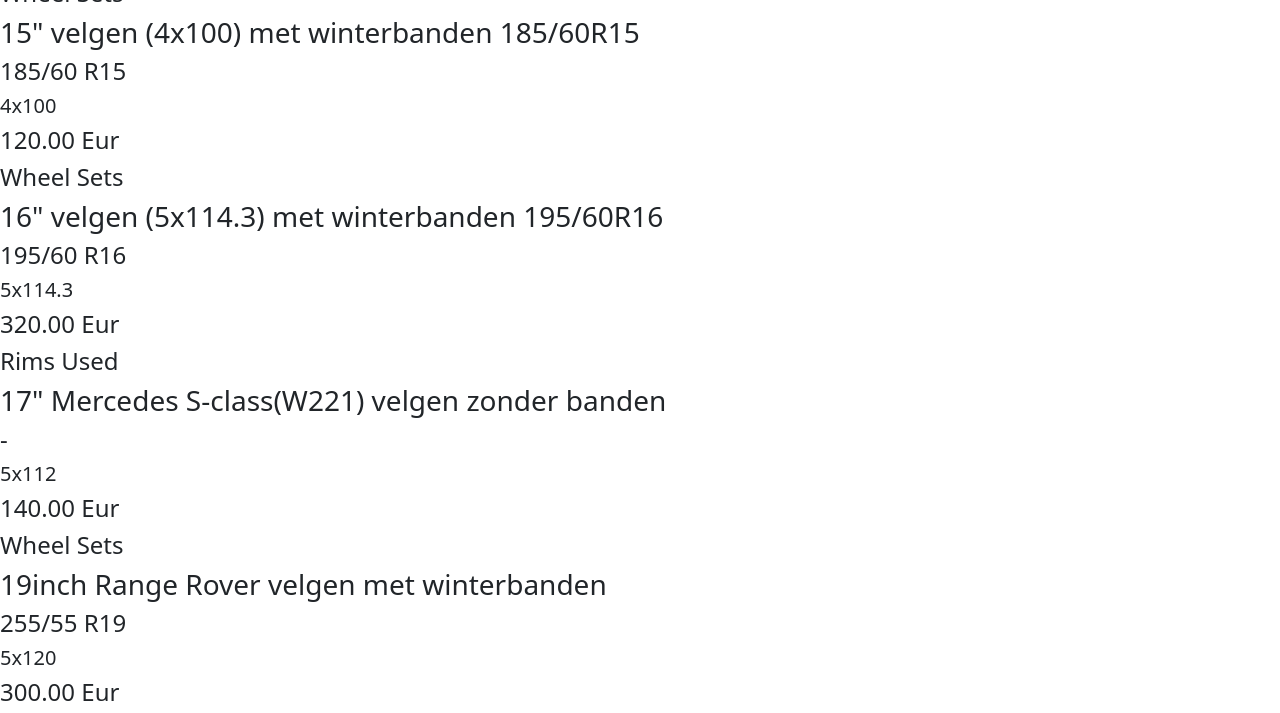
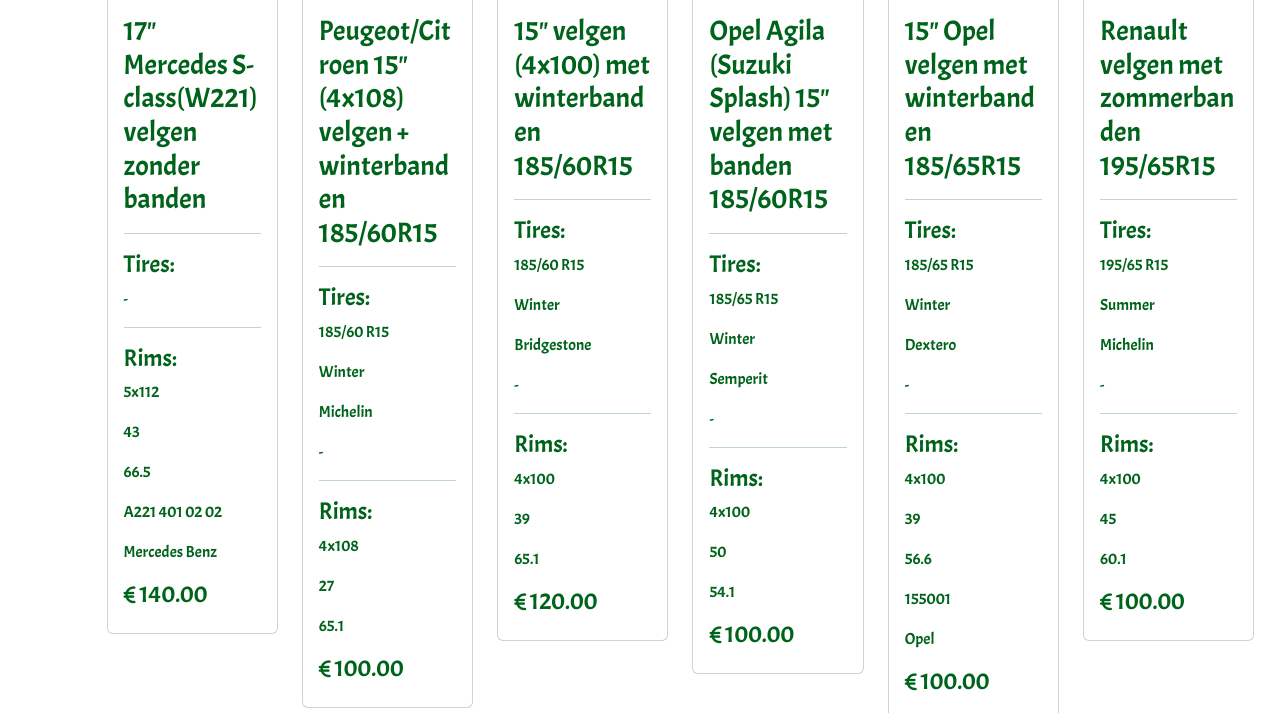
Before and after one commit to MarisKX/Tires, a Django app: page / in a window 1280 px wide. Shown: the part 205-918 px from the top of the page. Run offline with Django 4.2, Linux system fonts and the light colour scheme; a user stored in the database is signed in; data comes from the database, SQL or seed files in the repository; both versions use the stored data as it was after the commit; some libraries are stand-ins or nearby versions.

Commit message:
Created home page with template for ptoducts (temporary)

```diff
--- a/home/templates/home/index.html
+++ b/home/templates/home/index.html
@@ -3,25 +3,51 @@
 
 {% block content %}
 
-    {% for product in products %}
-        <h4>{{ product.category.display_name }}</h4>
-        <h3>{{ product.name }}</h3>
-        <h4>{{ product.full_size_display }}</h4>
-        <h5>{{ product.bolt_pattern }}</h5>
-        <h4>{{ product.price }} Eur</h4>
-    {% endfor %}
+    <main class="main-container">
         <div class="row">
             <div class="col-md-1 d-sm-none d-md-block">
+                <i class="fa-duotone fa-arrow-right-from-line left-menu-icon"></i>
             </div>
             <div class="col-12 col-md-11">
-            <div class="row row-cols-1 row-cols-md-2 row-cols-lg-3 g-4">
+
+                <i class="fa-solid fa-grid-2 display-menu-icon"></i>
+                <i class="fa-solid fa-list display-menu-icon"></i>
+
+                <div class="row row-cols-1 row-cols-md-2 row-cols-lg-4 row-cols-xl-6 g-4">
                     {% for product in products %}
                     <div class="col">
                         <div class="card">
-                    <img src="{{ product.image }}" class="card-img-top" alt="...">
+                            <img src="{{ product.image.url }}" class="card-img-top" alt="...">
                             <div class="card-body">
-                    <h5 class="card-title">Card title</h5>
-                    <p class="card-text">This is a longer card with supporting text below as a natural lead-in to additional content. This content is a little bit longer.</p>
+                                <h3 class="card-title">{{ product.name }}</h3>
+                                <hr>
+                                <h4>Tires:</h4>
+                                {% if product.tires %}
+                                    <p class="card-text">{{ product.full_size_display }}</p>
+                                    <p class="card-text">{{ product.get_season_display }}</p>
+                                    <p class="card-text">{{ product.manufacturer.display_name }}</p>
+                                    {% if product.dot != 0 %}
+                                        <p class="card-text">{{ product.dot }}</p>
+                                    {% else %}
+                                        <p class="card-text">-</p>
+                                    {% endif %}
+                                {% else %}
+                                    <p class="card-text">-</p>
+                                {% endif %}
+                                <hr>
+                                <h4>Rims:</h4>
+                                {% if product.rims %}
+                                    <p class="card-text">{{ product.bolt_pattern }}</p>
+                                    <p class="card-text">{{ product.offset }}</p>
+                                    <p class="card-text">{{ product.centre_bore }}</p>
+                                    {% if product.oe_rims %}
+                                        <p class="card-text">{{ product.oe_number }}</p>
+                                        <p class="card-text">{{ product.rim_manufacturer.display_name }}</p>
+                                    {% endif %}
+                                {% else %}
+                                    <p class="card-text">-</p>
+                                {% endif %}
+                                <h4><i class="fa-solid fa-euro-sign"></i> {{ product.price }}</h4>
                             </div>
                         </div>
                     </div>
@@ -29,5 +55,6 @@
                 </div>
             </div>
         </div>
+    </main>
 
 {% endblock %}
--- a/home/views.py
+++ b/home/views.py
@@ -8,9 +8,17 @@
 def index(request):
     """ A view to return the index page """
 
-    products = Product.objects.all()
+    products = Product.objects.all().order_by(
+        'diameter',
+        'width',
+        'height',
+        'rim_diameter',
+        'price'
+        )
+    categories = Category.objects.all()
 
     context = {
-        'products': products
+        'products': products,
+        'categories': categories
     }
     return render(request, 'home/index.html', context)
--- a/products/models.py
+++ b/products/models.py
@@ -114,17 +114,17 @@
 
     rims = models.BooleanField(default=True)
 
-    rim_diameter = models.IntegerField(default='00', validators=[MaxValueValidator(26),MinValueValidator(12)])
-    rim_width = models.CharField(max_length=4, default='0.0J')
+    rim_diameter = models.IntegerField(default='00', validators=[MaxValueValidator(26),MinValueValidator(12)], blank=True, null=True)
+    rim_width = models.CharField(max_length=4, default='0.0J', blank=True, null=True)
 
     oe_rims = models.BooleanField(default=False)
-    oe_number = models.CharField(max_length=50, blank=True)
+    oe_number = models.CharField(max_length=50, blank=True, null=True)
     rim_manufacturer = models.ForeignKey('Cars', null=True, blank=True, on_delete=models.SET_NULL)
 
-    stud_count = models.IntegerField(default='0', validators=[MaxValueValidator(6),MinValueValidator(3)])
-    bolt_circle = models.IntegerField(default='000', validators=[MaxValueValidator(250),MinValueValidator(98)])
+    stud_count = models.IntegerField(default='0', validators=[MaxValueValidator(6),MinValueValidator(3)], blank=True, null=True)
+    bolt_circle = models.CharField(max_length=5, default='0', blank=True, null=True)
     bolt_pattern = models.CharField(max_length=5)
-    offset = models.IntegerField(default='00', validators=[MaxValueValidator(65),MinValueValidator(-15)])
+    offset = models.IntegerField(default='00', validators=[MaxValueValidator(65),MinValueValidator(-15)], blank=True, null=True)
     centre_bore = models.DecimalField(max_digits=4, decimal_places=1, blank=True, null=True, default=0.0)
 
     purchase_price = models.DecimalField(max_digits=4, decimal_places=4, blank=True, null=True, default=0.00)
@@ -158,7 +158,7 @@
         else:
             self.full_size = '-'
             self.full_size_display = '-'
-        self.bolt_pattern = str(self.stud_count) + 'x' + str(self.bolt_circle)
+        self.bolt_pattern = str(self.stud_count) + 'x' + self.bolt_circle
         super().save(*args, **kwargs)
 
 
--- a/static/css/base.css
+++ b/static/css/base.css
@@ -0,0 +1,45 @@
+@import url('https://fonts.googleapis.com/css2?family=Acme&display=swap');
+
+html {
+    height: 100%;
+}
+
+body {
+    height: calc(100vh - 164px);
+    color: rgb(0, 99, 27);
+    font-family: 'Acme', sans-serif;
+
+}
+
+.main-container {
+    width: 98%;
+    margin-right: 2%;
+    margin-top: 60px;
+}
+
+.left-menu-icon {
+    font-size: 4rem;
+    margin-top: 50%;
+    margin-left: 15%;
+}
+
+.top-menu-container {
+    height: 60px;
+}
+
+.card-img-top {
+    aspect-ratio: 16/9;
+    width: 100%;
+
+    object-fit: cover;
+    object-position: left;
+}
+
+.display-menu-icon {
+    font-size: 2rem;
+    padding: 0.5rem;
+}
+
+.fa-euro-sign {
+    font-size: 1.2rem;
+}
--- a/templates/base.html
+++ b/templates/base.html
@@ -38,9 +38,9 @@
     {% block corejs %}
     <!-- Font Awesome kit -->
     <script
-      src="https://kit.fontawesome.com/bafaedfb77.js"
-      crossorigin="anonymous"
-    ></script>
+      src="https://kit.fontawesome.com/271e034d25.js"
+      crossorigin="anonymous">
+    </script>
     <!-- Bootstrap JS with Popper -->
     <script
       src="https://cdn.jsdelivr.net/npm/bootstrap@5.2.0-beta1/dist/js/bootstrap.bundle.min.js"
@@ -63,8 +63,8 @@
     <title>WheelerDealer | HOME</title>
   </head>
   <body>
-    <header class="container-fluid fixed-top bg-brown">
-
+    <header class="container-fluid fixed-top top-menu-container">
+      {% include 'includes/top-nav.html' %}
     </header>
 
     {% if messages %}
--- /dev/null
+++ b/templates/includes/top-nav.html
@@ -0,0 +1,52 @@
+<div class="row">
+    <div class="col-12 col-lg-4 my-auto py-1 py-lg-0 text-center text-lg-left">
+        <a href="{% url 'home' %}" class="nav-link main-logo-link"><h2 class="logo-font my-0 text-green">WheelerDealer</h2></a>
+    </div>
+    <div class="col-12 col-lg-8 my-auto py-1 py-lg-0 text-center text-lg-left">
+
+      <ul class="list-inline list-unstyled text-center text-lg-right my-0">
+
+        <li class="list-inline-item dropdown">
+          <button class="btn btn-secondary bg-green" id="products" data-bs-toggle="dropdown" aria-expanded="false">
+            Products
+          </button>
+          <ul class="dropdown-menu" aria-labelledby="products">
+            <li><a class="dropdown-item" href="#">Add New Product</a></li>
+            <li><a class="dropdown-item" href="#">Add New Category</a></li>
+            <li><hr class="dropdown-divider"></li>
+            <li><a class="dropdown-item" href="#">All Products</a></li>
+            <li><a class="dropdown-item" href="#">All Categories</a></li>
+            <li><hr class="dropdown-divider"></li>
+            {% for category in categories %}
+            <li><a class="dropdown-item" href="#">{{ category.display_name }}</a></li>
+            {% endfor %}
+          </ul>
+        </li>
+
+        <li class="list-inline-item dropdown">
+          <button class="btn btn-secondary bg-green" id="bank" data-bs-toggle="dropdown" aria-expanded="false">
+            Invoices
+          </button>
+          <ul class="dropdown-menu" aria-labelledby="bank">
+            <li><a class="dropdown-item" href="#">New Transaction</a></li>
+            <li><hr class="dropdown-divider"></li>
+            <li><a class="dropdown-item" href="#">Current Balance</a></li>
+            <li><a class="dropdown-item" href="#">Bank Statement</a></li>
+          </ul>
+        </li>
+        <li class="list-inline-item dropdown">
+          <button class="btn btn-secondary bg-green" id="properties" data-bs-toggle="dropdown" aria-expanded="false">
+            Properties
+          </button>
+          <ul class="dropdown-menu" aria-labelledby="properties">
+            <li><a class="dropdown-item" href="#">Show Map</a></li>
+            <li><a class="dropdown-item" href="#">Real Estate</a></li>
+            <li><a class="dropdown-item" href="#">Machines</a></li>
+            <li><a class="dropdown-item" href="#">Equipment</a></li>
+          </ul>
+        </li>
+
+      </ul>
+
+
+  </div>
```
Also changed, not shown: db.sqlite3, media/20220219_145517.jpg (added), media/20220507_134652.jpg (added), products/migrations/0008_alter_product_bolt_circle_alter_product_code_and_more.py (added), products/migrations/0009_alter_product_bolt_circle.py (added), 8 other files. Lines whose indentation alone changed are shown as unchanged.
